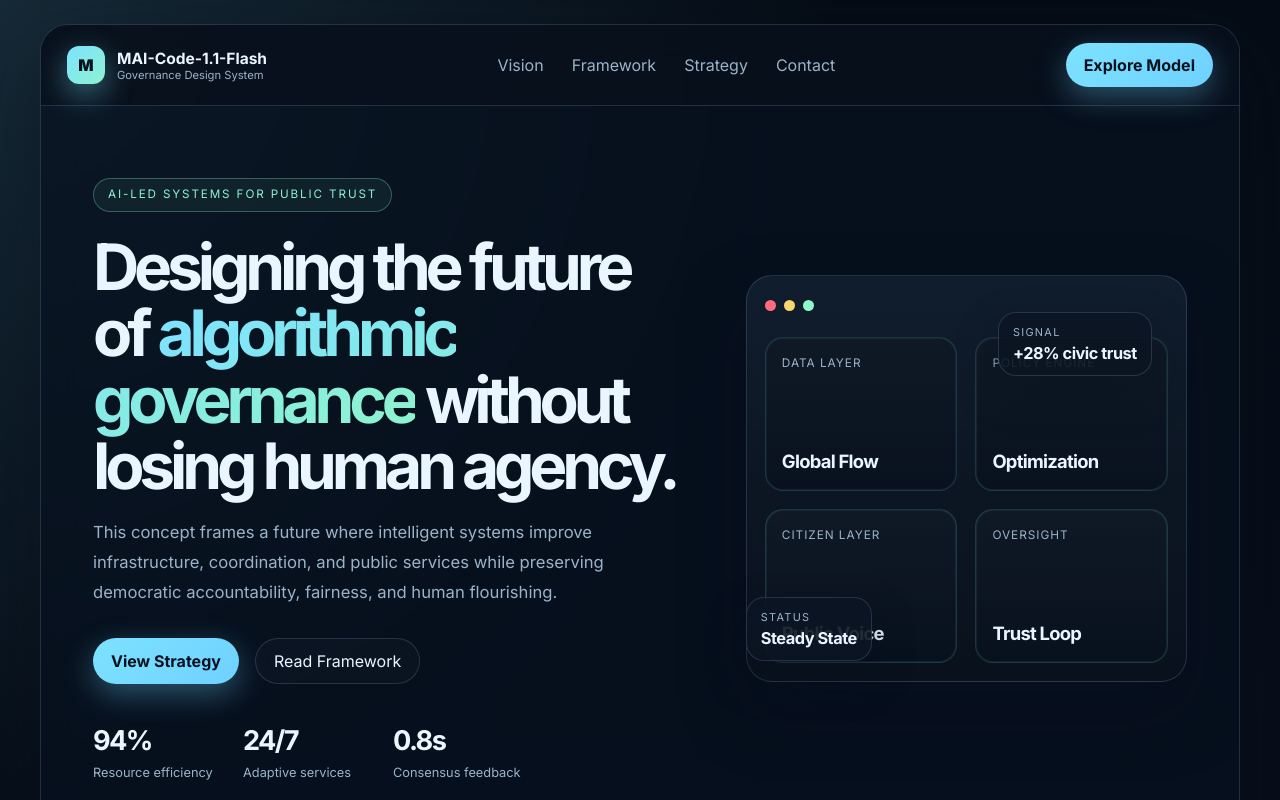
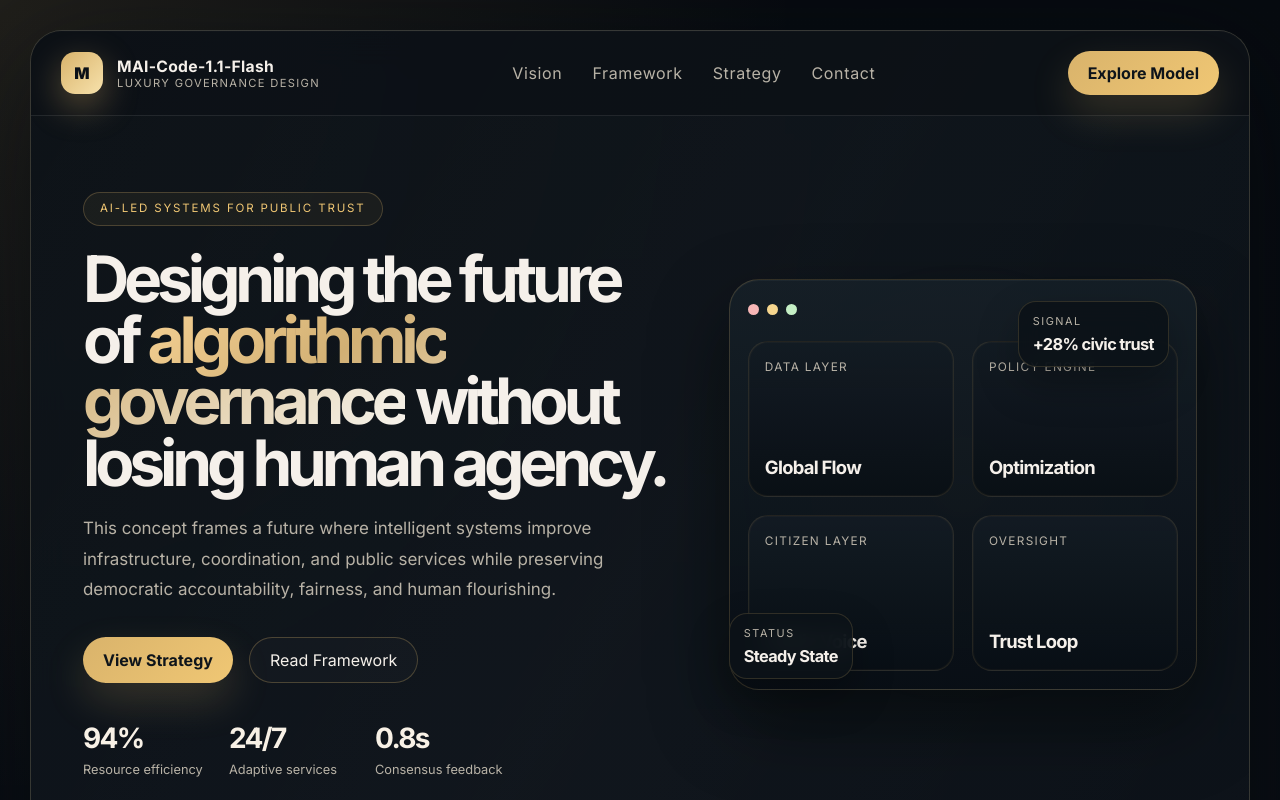
Before and after one commit to blacksnowmartin/Project2122, a plain HTML site: page MAI-Code-1.1-Flash/index.html in a window 1280 px wide. Shown: the top 800 px of the page. Drawn offline with Linux system fonts and the light colour scheme.

Commit message:
Update branding and styles for MAI-Code-1.1-Flash project

```diff
--- a/MAI-Code-1.1-Flash/index.html
+++ b/MAI-Code-1.1-Flash/index.html
@@ -23,7 +23,7 @@
           <div class="brand-mark">M</div>
           <div class="brand-text">
             <span class="brand-name">MAI-Code-1.1-Flash</span>
-            <span class="brand-tag">Governance Design System</span>
+            <span class="brand-tag">Luxury Governance Design</span>
           </div>
         </div>
 
--- a/MAI-Code-1.1-Flash/styles.css
+++ b/MAI-Code-1.1-Flash/styles.css
@@ -1,15 +1,20 @@
 :root {
-  --bg: #07111f;
-  --bg-soft: #0b1c2f;
-  --panel: rgba(13, 24, 38, 0.78);
-  --panel-strong: rgba(15, 28, 46, 0.98);
-  --line: rgba(152, 176, 214, 0.2);
-  --primary: #7de2ff;
-  --primary-2: #6fd1ff;
-  --secondary: #8ef3cf;
-  --text: #eaf6ff;
-  --muted: #9bb3c9;
-  --shadow: rgba(9, 20, 33, 0.45);
+  --bg: #090d12;
+  --bg-soft: #101923;
+  --bg-panel: rgba(15, 22, 30, 0.82);
+  --bg-panel-strong: rgba(19, 28, 38, 0.95);
+  --line: rgba(226, 206, 160, 0.2);
+  --line-soft: rgba(255, 255, 255, 0.09);
+  --luxury-gold: #d9b36b;
+  --luxury-gold-strong: #f0c774;
+  --luxury-ivory: #f8f1e6;
+  --primary: #b9d6ff;
+  --primary-2: #d7c6ff;
+  --secondary: #d4b67a;
+  --text: #f5f0ea;
+  --muted: #b8b2a6;
+  --shadow: rgba(6, 10, 15, 0.52);
+  --glow: rgba(217, 179, 107, 0.18);
 }
 
 * {
@@ -25,9 +30,9 @@ html {
 body {
   font-family: "Inter", sans-serif;
   background:
-    radial-gradient(circle at top left, rgba(125, 226, 255, 0.14), transparent 30%),
-    radial-gradient(circle at bottom right, rgba(142, 243, 207, 0.12), transparent 28%),
-    linear-gradient(180deg, #050c16 0%, #07111f 100%);
+    radial-gradient(circle at top left, rgba(217, 179, 107, 0.12), transparent 28%),
+    radial-gradient(circle at bottom right, rgba(159, 170, 255, 0.08), transparent 26%),
+    linear-gradient(180deg, #070b10 0%, #0d1219 100%);
   color: var(--text);
 }
 
@@ -42,41 +47,52 @@ a {
 }
 
 .page-shell {
-  width: min(1200px, calc(100% - 32px));
-  margin: 24px auto 80px;
+  width: min(1220px, calc(100% - 34px));
+  margin: 30px auto 90px;
   border: 1px solid var(--line);
-  background: rgba(7, 17, 31, 0.72);
+  background: linear-gradient(180deg, rgba(12, 18, 24, 0.86), rgba(14, 21, 29, 0.92));
   backdrop-filter: blur(18px);
-  box-shadow: 0 24px 80px rgba(8, 16, 25, 0.45);
-  border-radius: 28px;
+  box-shadow: 0 28px 120px rgba(5, 9, 13, 0.58), inset 0 1px 0 rgba(255,255,255,0.04);
+  border-radius: 32px;
   overflow: hidden;
+  position: relative;
+}
+
+.page-shell::before {
+  content: "";
+  position: absolute;
+  inset: 0;
+  background: linear-gradient(120deg, transparent 0%, rgba(255,255,255,0.02) 35%, transparent 70%);
+  pointer-events: none;
 }
 
 .topbar {
   display: flex;
   align-items: center;
   justify-content: space-between;
-  padding: 18px 26px;
-  border-bottom: 1px solid var(--line);
-  background: rgba(8, 17, 28, 0.8);
+  padding: 20px 30px;
+  border-bottom: 1px solid var(--line-soft);
+  background: rgba(12, 17, 22, 0.7);
+  position: relative;
+  z-index: 1;
 }
 
 .brand-wrap {
   display: flex;
   align-items: center;
-  gap: 12px;
+  gap: 14px;
 }
 
 .brand-mark {
-  width: 38px;
-  height: 38px;
-  border-radius: 12px;
-  background: linear-gradient(135deg, var(--primary), var(--secondary));
-  color: #07111f;
+  width: 42px;
+  height: 42px;
+  border-radius: 14px;
+  background: linear-gradient(135deg, var(--luxury-gold) 0%, #f7e2ac 100%);
+  color: #0b1017;
   display: grid;
   place-items: center;
   font-weight: 900;
-  box-shadow: 0 10px 30px rgba(125, 226, 255, 0.45);
+  box-shadow: 0 12px 35px rgba(217, 179, 107, 0.38);
 }
 
 .brand-text {
@@ -85,25 +101,29 @@ a {
 }
 
 .brand-name {
-  font-size: 0.97rem;
+  font-size: 0.98rem;
   font-weight: 700;
+  letter-spacing: 0.02em;
 }
 
 .brand-tag {
   font-size: 0.7rem;
   color: var(--muted);
+  letter-spacing: 0.12em;
+  text-transform: uppercase;
 }
 
 .nav {
   display: flex;
   align-items: center;
-  gap: 28px;
+  gap: 30px;
 }
 
 .nav a {
   color: var(--muted);
   text-decoration: none;
   transition: color 0.2s ease;
+  letter-spacing: 0.04em;
 }
 
 .nav a:hover {
@@ -115,22 +135,22 @@ a {
 .secondary-btn {
   border: none;
   border-radius: 999px;
-  padding: 12px 18px;
+  padding: 12px 20px;
   cursor: pointer;
-  transition: transform 0.2s ease, box-shadow 0.2s ease;
+  transition: transform 0.2s ease, box-shadow 0.2s ease, border-color 0.2s ease;
 }
 
 .nav-cta,
 .primary-btn {
-  background: linear-gradient(135deg, var(--primary), var(--primary-2));
-  color: #07111f;
+  background: linear-gradient(135deg, var(--luxury-gold) 0%, var(--luxury-gold-strong) 100%);
+  color: #0e141a;
   font-weight: 700;
-  box-shadow: 0 10px 30px rgba(109, 209, 255, 0.35);
+  box-shadow: 0 18px 40px rgba(217, 179, 107, 0.2);
 }
 
 .secondary-btn {
   background: rgba(255, 255, 255, 0.02);
-  border: 1px solid var(--line);
+  border: 1px solid rgba(217, 179, 107, 0.28);
   color: var(--text);
 }
 
@@ -142,42 +162,44 @@ a {
 
 .hero {
   display: grid;
-  grid-template-columns: 1.15fr 0.85fr;
+  grid-template-columns: 1.12fr 0.88fr;
   align-items: center;
-  gap: 56px;
-  padding: 72px 52px 48px;
+  gap: 50px;
+  padding: 76px 52px 58px;
+  position: relative;
+  z-index: 1;
 }
 
 .eyebrow {
   display: inline-block;
-  font-size: 0.73rem;
+  font-size: 0.72rem;
   line-height: 1;
-  color: var(--secondary);
+  color: var(--luxury-gold-strong);
   letter-spacing: 0.16em;
   text-transform: uppercase;
-  padding: 10px 14px;
-  border: 1px solid rgba(142, 243, 207, 0.3);
-  background: rgba(142, 243, 207, 0.06);
+  padding: 10px 16px;
+  border: 1px solid rgba(217, 179, 107, 0.25);
+  background: rgba(217, 179, 107, 0.06);
   border-radius: 999px;
   margin-bottom: 22px;
 }
 
 .eyebrow.alt {
-  color: var(--primary);
-  border-color: rgba(125, 226, 255, 0.25);
-  background: rgba(125, 226, 255, 0.06);
+  color: var(--luxury-gold-strong);
+  border-color: rgba(217, 179, 107, 0.2);
+  background: rgba(217, 179, 107, 0.05);
 }
 
 .hero-copy h1 {
-  font-size: clamp(2.5rem, 5vw, 4.6rem);
-  line-height: 1.04;
+  font-size: clamp(2.75rem, 5vw, 5rem);
+  line-height: 0.96;
   letter-spacing: -0.08em;
-  margin-bottom: 18px;
-  max-width: 640px;
+  margin-bottom: 20px;
+  max-width: 660px;
 }
 
 .hero-copy h1 span {
-  background: linear-gradient(135deg, var(--primary), var(--secondary));
+  background: linear-gradient(135deg, #f5d194 0%, #d2b074 35%, #f7f5ef 100%);
   -webkit-background-clip: text;
   background-clip: text;
   color: transparent;
@@ -187,32 +209,33 @@ a {
   color: var(--muted);
   line-height: 1.8;
   max-width: 620px;
-  font-size: 1.04rem;
+  font-size: 1.06rem;
 }
 
 .hero-actions {
   display: flex;
   gap: 16px;
-  margin-top: 30px;
+  margin-top: 32px;
 }
 
 .mini-stats {
   display: flex;
-  gap: 30px;
-  margin-top: 40px;
+  gap: 26px;
+  margin-top: 38px;
   flex-wrap: wrap;
 }
 
 .mini-stats div {
   display: flex;
   flex-direction: column;
-  gap: 8px;
+  gap: 7px;
   min-width: 120px;
 }
 
 .mini-stats strong {
-  font-size: 1.7rem;
+  font-size: 1.75rem;
   letter-spacing: -0.06em;
+  color: var(--luxury-ivory);
 }
 
 .mini-stats span {
@@ -225,16 +248,28 @@ a {
   display: flex;
   justify-content: center;
   align-items: center;
-  min-height: 520px;
+  min-height: 540px;
+}
+
+.hero-visual::before {
+  content: "";
+  position: absolute;
+  width: 480px;
+  height: 480px;
+  border-radius: 50%;
+  background: radial-gradient(circle, rgba(217, 179, 107, 0.16), rgba(217, 179, 107, 0.03) 40%, transparent 65%);
+  filter: blur(12px);
 }
 
 .visual-card {
-  width: min(100%, 460px);
-  background: linear-gradient(180deg, rgba(18, 31, 47, 0.9), rgba(9, 18, 28, 0.95));
-  border: 1px solid var(--line);
-  border-radius: 26px;
-  box-shadow: 0 28px 60px rgba(7, 16, 29, 0.5);
+  position: relative;
+  width: min(100%, 470px);
+  background: linear-gradient(180deg, rgba(22, 31, 39, 0.94), rgba(9, 15, 21, 0.96));
+  border: 1px solid rgba(217, 179, 107, 0.2);
+  border-radius: 30px;
+  box-shadow: 0 32px 80px rgba(0, 0, 0, 0.42), inset 0 1px 0 rgba(255,255,255,0.04);
   padding: 18px;
+  z-index: 1;
 }
 
 .panel-header {
@@ -250,9 +285,9 @@ a {
   display: inline-block;
 }
 
-.red { background: #ff6b7d; }
-.yellow { background: #f8d76f; }
-.green { background: #90f7c9; }
+.red { background: #f7b6b6; }
+.yellow { background: #f6d68e; }
+.green { background: #c5efc5; }
 
 .system-grid {
   display: grid;
@@ -265,47 +300,50 @@ a {
   display: flex;
   flex-direction: column;
   justify-content: space-between;
-  min-height: 154px;
+  min-height: 156px;
   padding: 18px 16px;
-  border-radius: 18px;
-  border: 1px solid rgba(125, 226, 255, 0.16);
-  background: linear-gradient(180deg, rgba(16, 26, 38, 0.96), rgba(8, 16, 30, 0.8));
+  border-radius: 20px;
+  border: 1px solid rgba(217, 179, 107, 0.12);
+  background: linear-gradient(180deg, rgba(19, 27, 35, 0.96), rgba(9, 15, 21, 0.9));
 }
 
 .node span {
   color: var(--muted);
   font-size: 0.74rem;
   text-transform: uppercase;
-  letter-spacing: 0.08em;
+  letter-spacing: 0.11em;
 }
 
 .node strong {
   font-size: 1.15rem;
   letter-spacing: -0.04em;
+  color: var(--text);
 }
 
-.node-a { box-shadow: inset 0 0 0 1px rgba(125, 226, 255, 0.06); }
-.node-b { box-shadow: inset 0 0 0 1px rgba(142, 243, 207, 0.08); }
-.node-c { box-shadow: inset 0 0 0 1px rgba(125, 226, 255, 0.08); }
-.node-d { box-shadow: inset 0 0 0 1px rgba(142, 243, 207, 0.08); }
+.node-a { box-shadow: inset 0 0 0 1px rgba(217, 179, 107, 0.04); }
+.node-b { box-shadow: inset 0 0 0 1px rgba(217, 179, 107, 0.04); }
+.node-c { box-shadow: inset 0 0 0 1px rgba(217, 179, 107, 0.04); }
+.node-d { box-shadow: inset 0 0 0 1px rgba(217, 179, 107, 0.04); }
 
 .floating-badge {
   position: absolute;
-  background: rgba(12, 22, 35, 0.9);
-  border: 1px solid var(--line);
+  background: rgba(12, 18, 24, 0.9);
+  border: 1px solid rgba(217, 179, 107, 0.18);
   border-radius: 18px;
   padding: 12px 14px;
-  box-shadow: 0 18px 40px rgba(7, 16, 29, 0.42);
+  box-shadow: 0 18px 40px rgba(0, 0, 0, 0.26);
+  backdrop-filter: blur(12px);
+  z-index: 2;
 }
 
 .badge-one {
-  right: 8%;
-  top: 18%;
+  right: 6%;
+  top: 16%;
 }
 
 .badge-two {
   left: 0;
-  bottom: 15%;
+  bottom: 14%;
 }
 
 .badge-title {
@@ -313,19 +351,19 @@ a {
   color: var(--muted);
   font-size: 0.68rem;
   text-transform: uppercase;
-  letter-spacing: 0.12em;
-  margin-bottom: 4px;
+  letter-spacing: 0.14em;
+  margin-bottom: 6px;
 }
 
 .floating-badge strong {
   font-size: 1.02rem;
-  letter-spacing: -0.03em;
+  letter-spacing: -0.04em;
 }
 
 .metrics,
 .roadmap,
 .insight-panel {
-  padding: 28px 52px 56px;
+  padding: 30px 52px 60px;
 }
 
 .section-header {
@@ -344,26 +382,27 @@ a {
 }
 
 .metric-card {
-  background: rgba(14, 24, 38, 0.66);
-  border: 1px solid var(--line);
-  border-radius: 22px;
+  background: linear-gradient(180deg, rgba(18, 28, 35, 0.8), rgba(11, 17, 23, 0.8));
+  border: 1px solid var(--line-soft);
+  border-radius: 24px;
   padding: 22px 18px;
+  box-shadow: inset 0 1px 0 rgba(255,255,255,0.02);
 }
 
 .icon {
-  width: 42px;
-  height: 42px;
-  border-radius: 12px;
+  width: 44px;
+  height: 44px;
+  border-radius: 14px;
   display: grid;
   place-items: center;
-  background: linear-gradient(135deg, rgba(125, 226, 255, 0.18), rgba(142, 243, 207, 0.12));
-  color: var(--primary);
-  border: 1px solid rgba(125, 226, 255, 0.14);
+  background: linear-gradient(135deg, rgba(217, 179, 107, 0.16), rgba(255,255,255,0.04));
+  color: var(--luxury-gold-strong);
+  border: 1px solid rgba(217, 179, 107, 0.18);
   font-weight: 700;
 }
 
 .metric-card h3 {
-  font-size: 1.3rem;
+  font-size: 1.35rem;
   margin: 18px 0 12px;
   letter-spacing: -0.04em;
 }
@@ -381,24 +420,24 @@ a {
 
 .timeline-item {
   display: grid;
-  grid-template-columns: 90px 1fr;
+  grid-template-columns: 92px 1fr;
   gap: 22px;
   align-items: start;
-  background: rgba(14, 24, 38, 0.72);
-  border: 1px solid var(--line);
-  border-radius: 20px;
-  padding: 20px 20px;
+  background: linear-gradient(180deg, rgba(19, 27, 35, 0.82), rgba(10, 15, 21, 0.82));
+  border: 1px solid var(--line-soft);
+  border-radius: 22px;
+  padding: 22px 20px;
 }
 
 .step {
-  width: 58px;
-  height: 58px;
-  border-radius: 16px;
+  width: 60px;
+  height: 60px;
+  border-radius: 18px;
   display: grid;
   place-items: center;
-  background: linear-gradient(135deg, rgba(125, 226, 255, 0.16), rgba(142, 243, 207, 0.08));
-  border: 1px solid rgba(125, 226, 255, 0.16);
-  color: var(--primary);
+  background: linear-gradient(135deg, rgba(217, 179, 107, 0.16), rgba(255,255,255,0.04));
+  border: 1px solid rgba(217, 179, 107, 0.16);
+  color: var(--luxury-gold-strong);
   font-weight: 800;
 }
 
@@ -415,13 +454,13 @@ a {
 .insight-panel {
   display: grid;
   grid-template-columns: 1fr 1fr;
-  gap: 20px;
+  gap: 22px;
   align-items: center;
-  border-top: 1px solid var(--line);
+  border-top: 1px solid var(--line-soft);
 }
 
 .panel-copy h2 {
-  font-size: clamp(2rem, 4vw, 2.7rem);
+  font-size: clamp(2rem, 4vw, 2.9rem);
   letter-spacing: -0.06em;
   margin-bottom: 14px;
 }
@@ -439,11 +478,11 @@ a {
 }
 
 .box {
-  min-height: 134px;
+  min-height: 138px;
   border-radius: 18px;
   padding: 18px 16px;
-  border: 1px solid var(--line);
-  background: rgba(13, 24, 38, 0.72);
+  border: 1px solid rgba(217, 179, 107, 0.12);
+  background: linear-gradient(180deg, rgba(20, 29, 37, 0.8), rgba(9, 15, 21, 0.8));
   display: flex;
   flex-direction: column;
   justify-content: end;
@@ -453,25 +492,25 @@ a {
 .box label {
   color: var(--muted);
   font-size: 0.72rem;
-  letter-spacing: 0.08em;
+  letter-spacing: 0.12em;
   text-transform: uppercase;
 }
 
 .box strong {
-  font-size: 1.06rem;
+  font-size: 1.08rem;
   letter-spacing: -0.04em;
 }
 
-.box-a { box-shadow: inset 0 0 0 1px rgba(125, 226, 255, 0.08); }
-.box-b { box-shadow: inset 0 0 0 1px rgba(142, 243, 207, 0.08); }
-.box-c { box-shadow: inset 0 0 0 1px rgba(125, 226, 255, 0.08); }
+.box-a { box-shadow: inset 0 0 0 1px rgba(217, 179, 107, 0.05); }
+.box-b { box-shadow: inset 0 0 0 1px rgba(217, 179, 107, 0.05); }
+.box-c { box-shadow: inset 0 0 0 1px rgba(217, 179, 107, 0.05); }
 
 .footer {
   display: flex;
   justify-content: space-between;
   align-items: center;
-  border-top: 1px solid var(--line);
-  padding: 20px 52px 32px;
+  border-top: 1px solid var(--line-soft);
+  padding: 24px 52px 34px;
   color: var(--muted);
 }
 
@@ -480,10 +519,11 @@ a {
   font-weight: 700;
   color: var(--text);
   margin-bottom: 6px;
+  letter-spacing: 0.02em;
 }
 
 .footer a {
-  color: var(--primary);
+  color: var(--luxury-gold-strong);
   text-decoration: none;
 }
 
```
